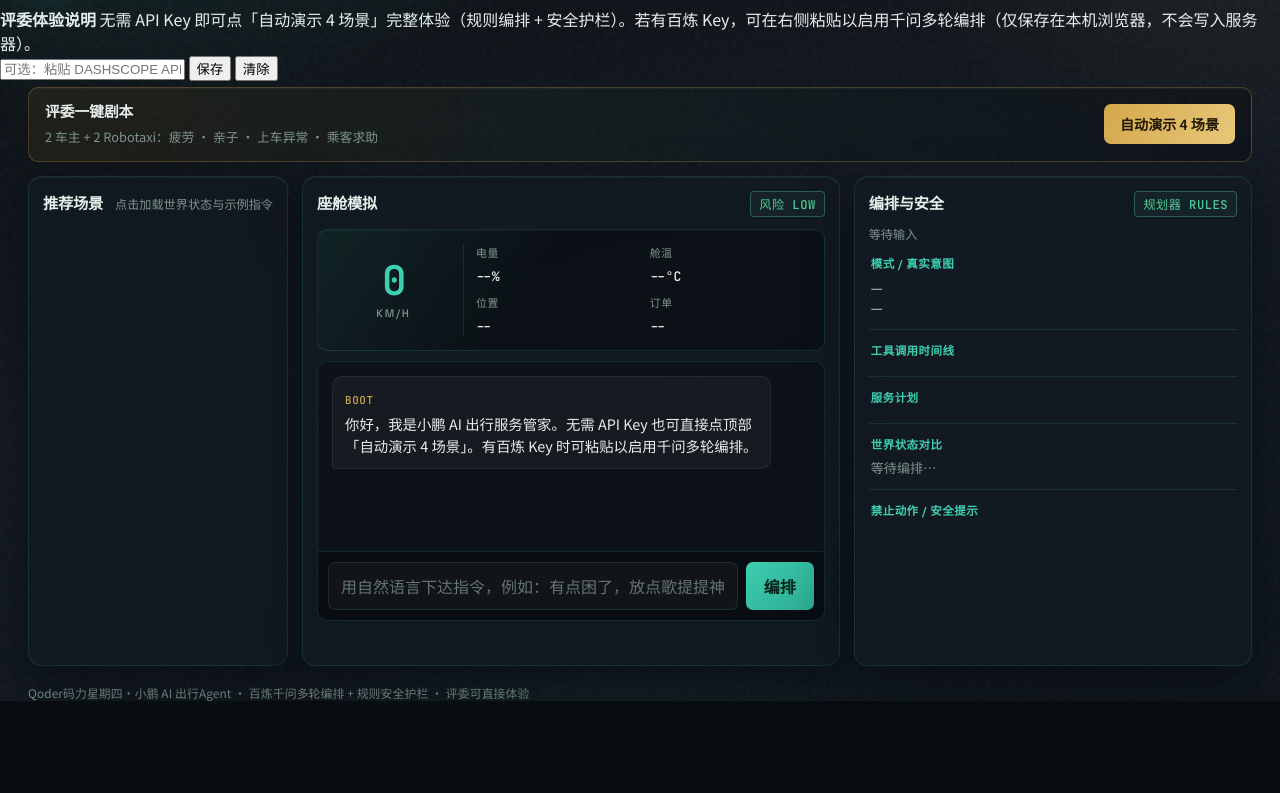
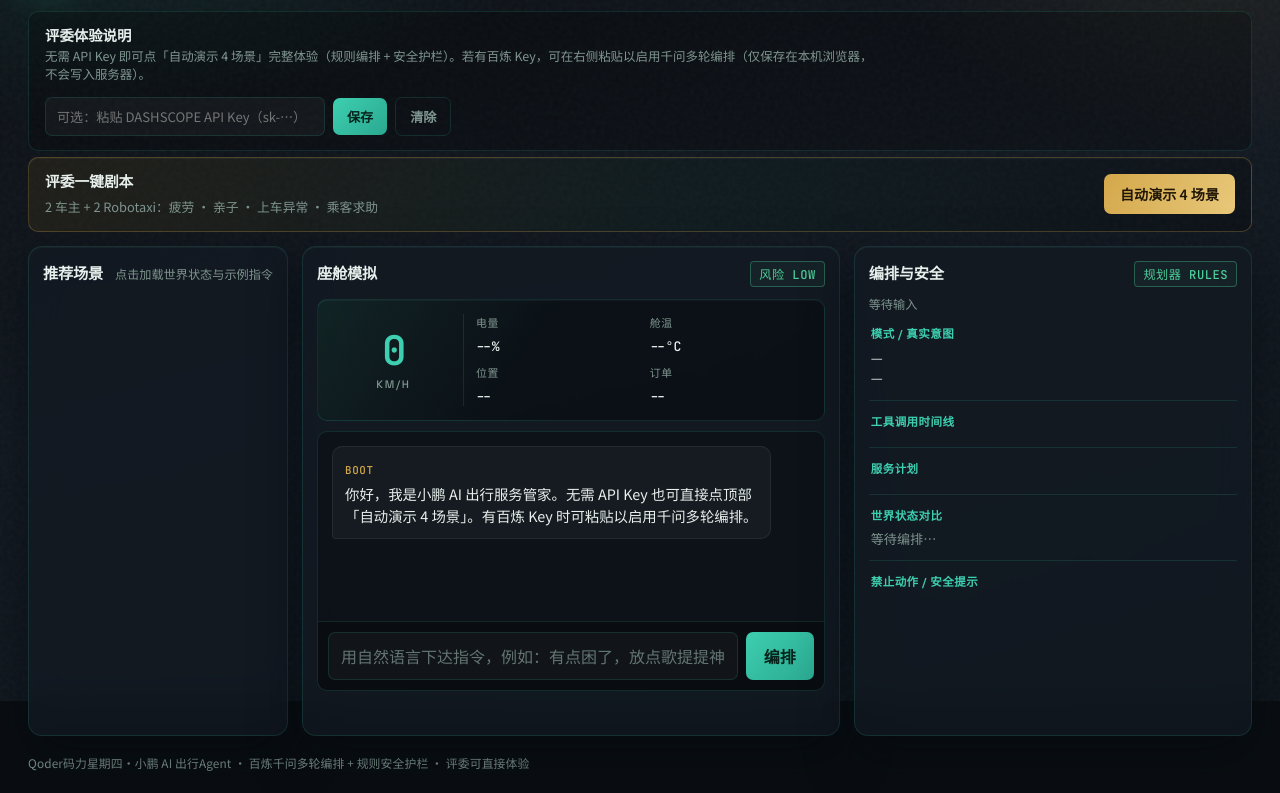
Before and after one commit to SXY-xinyun/xiaopeng-travel-agent, a plain HTML site: page frontend/public/index.html in a window 1280 px wide. Shown: the part 99-892 px from the top of the page. Before the commit the page ends 822 px from the top, so only its background shows below. Drawn offline with Linux system fonts and the light colour scheme; files that its build step writes are made by us from their sources; no server answers; files whose address does not match are found by name.

Commit message:
chore: add frontend/public/styles.css

```diff
--- a/frontend/public/styles.css
+++ b/frontend/public/styles.css
@@ -215,6 +215,81 @@ body {
   color: var(--text);
   box-shadow: inset 0 0 0 1px var(--line-strong);
 }
+
+.key-bar {
+  margin: 4px 28px 0;
+  padding: 12px 16px 14px;
+  border-radius: 10px;
+  border: 1px solid var(--line);
+  background: rgba(0, 0, 0, 0.22);
+  display: flex;
+  justify-content: space-between;
+  align-items: center;
+  gap: 14px;
+  flex-wrap: wrap;
+  animation: rise 0.55s var(--ease) 0.03s both;
+}
+
+.key-copy strong {
+  display: block;
+  margin-bottom: 2px;
+  font-weight: 600;
+  font-size: 0.9rem;
+}
+
+.key-copy span {
+  color: var(--muted);
+  font-size: 0.78rem;
+  line-height: 1.45;
+  max-width: 52rem;
+  display: block;
+}
+
+.key-form {
+  display: flex;
+  gap: 8px;
+  flex-wrap: wrap;
+  align-items: center;
+}
+
+.key-form input {
+  min-width: min(280px, 70vw);
+  border: 1px solid var(--line);
+  background: rgba(255, 255, 255, 0.035);
+  color: var(--text);
+  border-radius: 7px;
+  padding: 9px 11px;
+  font: inherit;
+  font-size: 0.82rem;
+  outline: none;
+}
+
+.key-form input:focus {
+  border-color: rgba(62, 207, 176, 0.5);
+  box-shadow: 0 0 0 3px rgba(62, 207, 176, 0.12);
+}
+
+.key-form button {
+  border: 0;
+  border-radius: 7px;
+  padding: 9px 14px;
+  cursor: pointer;
+  font: inherit;
+  font-weight: 600;
+  font-size: 0.82rem;
+  color: var(--accent-ink);
+  background: linear-gradient(135deg, #3ecfb0, #2aa890);
+  transition: transform 0.15s ease, filter 0.2s ease;
+}
+
+.key-form button.ghost {
+  background: transparent;
+  color: var(--muted);
+  border: 1px solid var(--line);
+}
+
+.key-form button:hover { filter: brightness(1.05); }
+.key-form button:active { transform: scale(0.98); }
 
 .judge-bar {
   margin: 6px 28px 0;
@@ -770,6 +845,7 @@ body {
     justify-content: flex-start;
   }
   .speed strong { font-size: 2rem; }
+  .key-bar,
   .judge-bar { margin: 6px 16px 0; }
   .layout { padding: 12px 16px 8px; }
   .foot { padding: 8px 16px 18px; }
```
